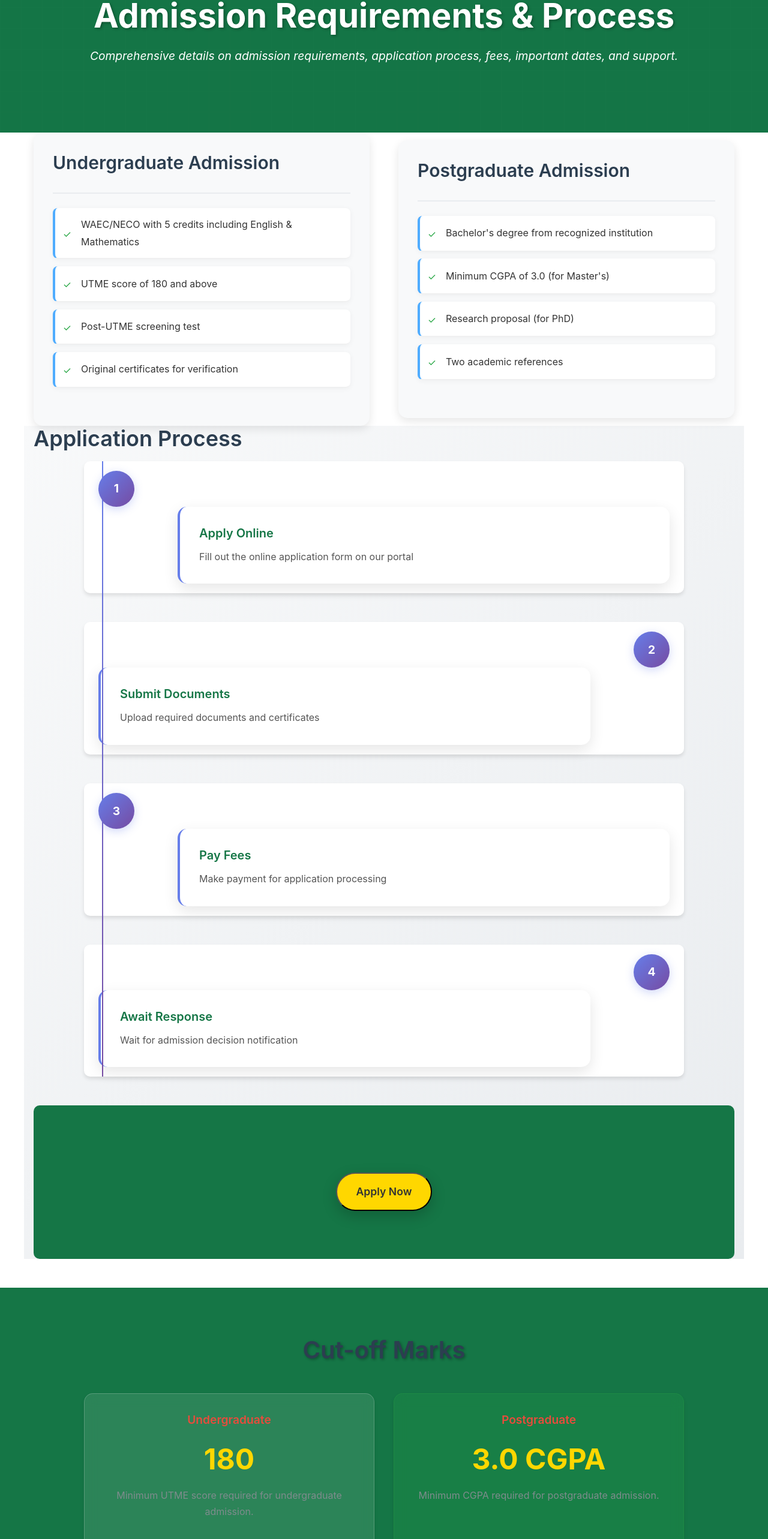
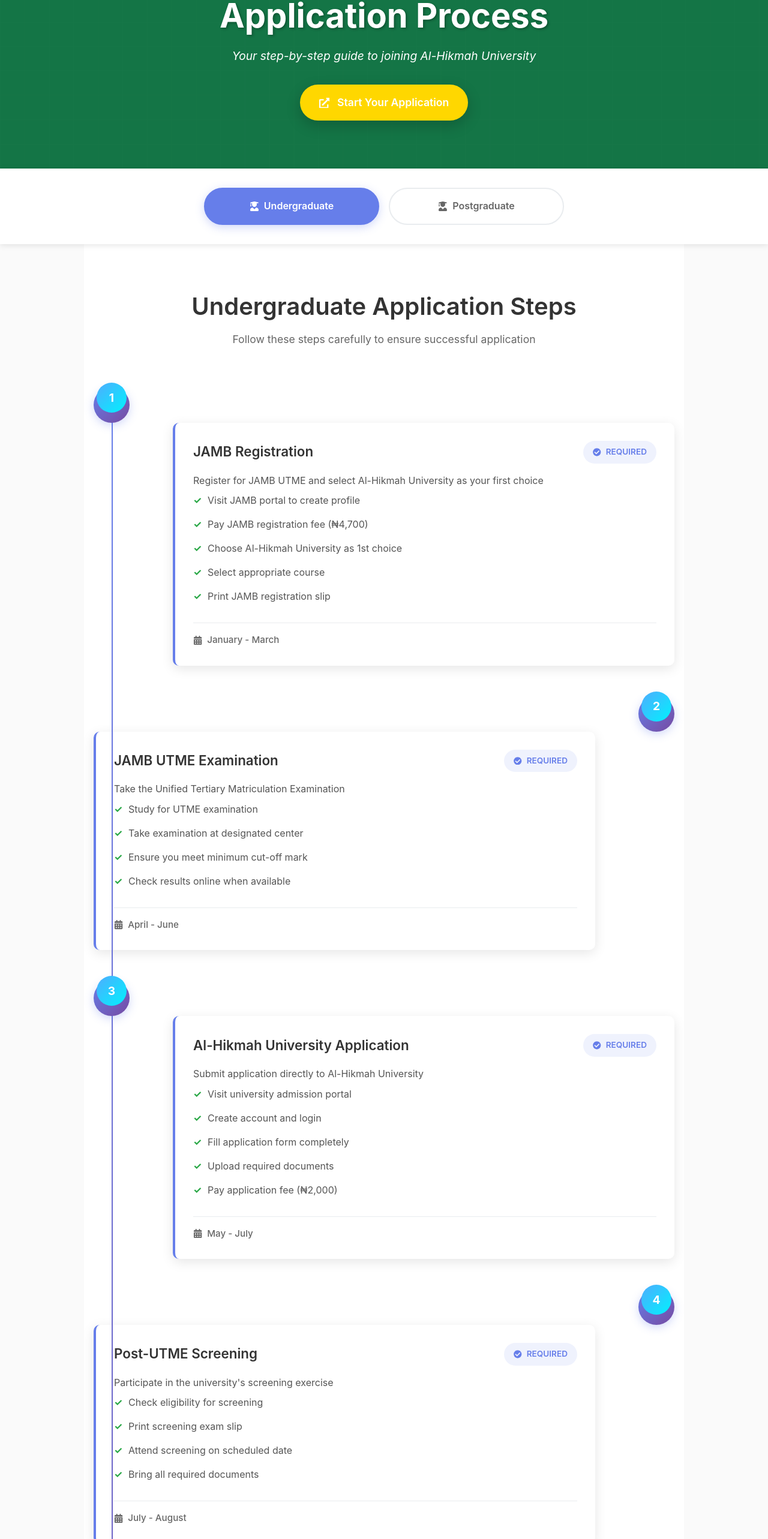
Before and after one commit to ibrahim-sultan/hui-web, a React (Create React App) app in the folder client/: page /admission in a window 1280 px wide. Shown: the part 198-2764 px from the top of the page at 60% size. Built offline with nearby package versions, Linux system fonts and the light colour scheme.

Commit message:
Admission page now reuses ApplicationProcess content and sticky tabs

```diff
--- a/client/src/components/stats/universityStats.css
+++ b/client/src/components/stats/universityStats.css
@@ -139,16 +139,18 @@
 }
 
 .stat-label {
-  font-size: 16px;
+  font-size: 18px;
   color: #157646;
-  font-weight: 700;
+  font-weight: 800;
   text-transform: uppercase;
   letter-spacing: 1px;
   margin: 0;
-  background: rgba(21,118,70,0.08);
+  background: rgba(21,118,70,0.18);
   display: inline-block;
-  padding: 6px 10px;
-  border-radius: 14px;
+  padding: 8px 12px;
+  border-radius: 16px;
+  border: 1px solid rgba(21,118,70,0.35);
+  box-shadow: 0 3px 8px rgba(21,118,70,0.15);
 }
 
 .stats-footer {
--- a/client/src/pages/Admission.jsx
+++ b/client/src/pages/Admission.jsx
@@ -1,199 +1,6 @@
 import React from 'react';
-import '../pages/admission.css';
-
+import ApplicationProcess from './ApplicationProcess';
 function Admission() {
-  return (
-    <div className="admission-page">
-
-      <section className="requirements-hero">
-        <div className="hero-overlay"></div>
-        <div className="hero-content container">
-          <h1>Admission Requirements & Process</h1>
-          <p>Comprehensive details on admission requirements, application process, fees, important dates, and support.</p>
-        </div>
-      </section>
-
-      <section className="requirements-content container">
-        <div className="requirement-section">
-          <div className="requirement-header">
-            <h3>Undergraduate Admission</h3>
-          </div>
-          <ul className="requirements-list">
-            <li><span className="check-icon">✓</span> WAEC/NECO with 5 credits including English & Mathematics</li>
-            <li><span className="check-icon">✓</span> UTME score of 180 and above</li>
-            <li><span className="check-icon">✓</span> Post-UTME screening test</li>
-            <li><span className="check-icon">✓</span> Original certificates for verification</li>
-          </ul>
-        </div>
-
-        <div className="requirement-section">
-          <div className="requirement-header">
-            <h3>Postgraduate Admission</h3>
-          </div>
-          <ul className="requirements-list">
-            <li><span className="check-icon">✓</span> Bachelor's degree from recognized institution</li>
-            <li><span className="check-icon">✓</span> Minimum CGPA of 3.0 (for Master's)</li>
-            <li><span className="check-icon">✓</span> Research proposal (for PhD)</li>
-            <li><span className="check-icon">✓</span> Two academic references</li>
-          </ul>
-        </div>
-      </section>
-
-      <section className="application-process container">
-        <h2>Application Process</h2>
-        <div className="steps-timeline">
-          <div className="timeline-item">
-            <div className="timeline-marker">1</div>
-            <div className="timeline-content">
-              <h4>Apply Online</h4>
-              <p>Fill out the online application form on our portal</p>
-            </div>
-          </div>
-          <div className="timeline-item">
-            <div className="timeline-marker">2</div>
-            <div className="timeline-content">
-              <h4>Submit Documents</h4>
-              <p>Upload required documents and certificates</p>
-            </div>
-          </div>
-          <div className="timeline-item">
-            <div className="timeline-marker">3</div>
-            <div className="timeline-content">
-              <h4>Pay Fees</h4>
-              <p>Make payment for application processing</p>
-            </div>
-          </div>
-          <div className="timeline-item">
-            <div className="timeline-marker">4</div>
-            <div className="timeline-content">
-              <h4>Await Response</h4>
-              <p>Wait for admission decision notification</p>
-            </div>
-          </div>
-        </div>
-        <div className="application-cta">
-          <button className="hero-cta hero-btn">Apply Now</button>
-        </div>
-      </section>
-
-      <section className="cutoff-marks">
-        <div className="cutoff-content">
-          <h2>Cut-off Marks</h2>
-          <div className="cutoff-info">
-            <div className="cutoff-card">
-              <h3>Undergraduate</h3>
-              <div className="cutoff-score">180</div>
-              <p>Minimum UTME score required for undergraduate admission.</p>
-            </div>
-            <div className="cutoff-card postgrad">
-              <h3>Postgraduate</h3>
-              <div className="cutoff-score">3.0 CGPA</div>
-              <p>Minimum CGPA required for postgraduate admission.</p>
-            </div>
-          </div>
-          <p className="cutoff-note">Note: Cut-off marks are subject to change based on admission policies.</p>
-        </div>
-      </section>
-
-      <section className="important-notes">
-        <div className="notes-content">
-          <h2><span className="warning-icon">⚠️</span> Important Notes</h2>
-          <div className="notes-grid">
-            <div className="note-item">
-              <span className="note-icon">📌</span>
-              Ensure all documents are authentic and verifiable.
-            </div>
-            <div className="note-item">
-              <span className="note-icon">📌</span>
-              Late applications may not be considered.
-            </div>
-            <div className="note-item">
-              <span className="note-icon">📌</span>
-              Follow all instructions carefully to avoid disqualification.
-            </div>
-          </div>
-        </div>
-      </section>
-
-      <section className="application-fees">
-        <h2>Application Fees</h2>
-        <div className="fees-grid">
-          <div className="fee-card">
-            <div className="fee-header">Undergraduate</div>
-            <div className="fee-amount">₦10,000</div>
-            <div className="fee-details">Non-refundable application fee</div>
-          </div>
-          <div className="fee-card">
-            <div className="fee-header">Postgraduate</div>
-            <div className="fee-amount">₦25,000</div>
-            <div className="fee-details">Non-refundable application fee</div>
-          </div>
-        </div>
-        <p className="payment-info">Payment can be made via bank transfer, online payment, </p>
-      </section>
-
-      <section className="important-dates">
-        <h2>Important Dates</h2>
-        <div className="dates-timeline">
-          <div className="date-item">
-            <div className="date-marker">📅</div>
-            <div className="date-content">
-              <h4>Application Opens</h4>
-              <div className="date-value">August 1, 2025</div>
-            </div>
-          </div>
-          <div className="date-item">
-            <div className="date-marker">📅</div>
-            <div className="date-content">
-              <h4>Application Closes</h4>
-              <div className="date-value">September 30, 2025</div>
-            </div>
-          </div>
-          <div className="date-item">
-            <div className="date-marker">📅</div>
-            <div className="date-content">
-              <h4>Screening Test</h4>
-              <div className="date-value">October 15, 2025</div>
-            </div>
-          </div>
-          <div className="date-item">
-            <div className="date-marker">📅</div>
-            <div className="date-content">
-              <h4>Admission Decision</h4>
-              <div className="date-value">November 30, 2025</div>
-            </div>
-          </div>
-        </div>
-      </section>
-
-      <section className="help-support">
-        <div className="support-content">
-          <h2>Help & Support</h2>
-          <div className="support-options">
-            <div className="support-card">
-              <h4>Contact Admissions Office</h4>
-              <p>Email: admissions@alhikmahuniversity.edu.ng</p>
-              <p>Phone: +234 123 456 7890</p>
-            </div>
-            <div className="support-card">
-              <h4>Technical Support</h4>
-              <p>Email: support@alhikmahuniversity.edu.ng</p>
-              <p>Phone: +234 987 654 3210</p>
-            </div>
-          </div>
-        </div>
-      </section>
-
-      <section className="final-cta">
-        <h2>Ready to Join Al-Hikmah University?</h2>
-        <p>Start your application today and take the first step towards a bright future.</p>
-        <div className="cta-buttons">
-          <button className="cta-btn primary">Apply Now</button>
-          <button className="cta-btn secondary">Contact Us</button>
-        </div>
-      </section>
-    </div>
-  );
+  return <ApplicationProcess />;
 }
-
 export default Admission;
```
